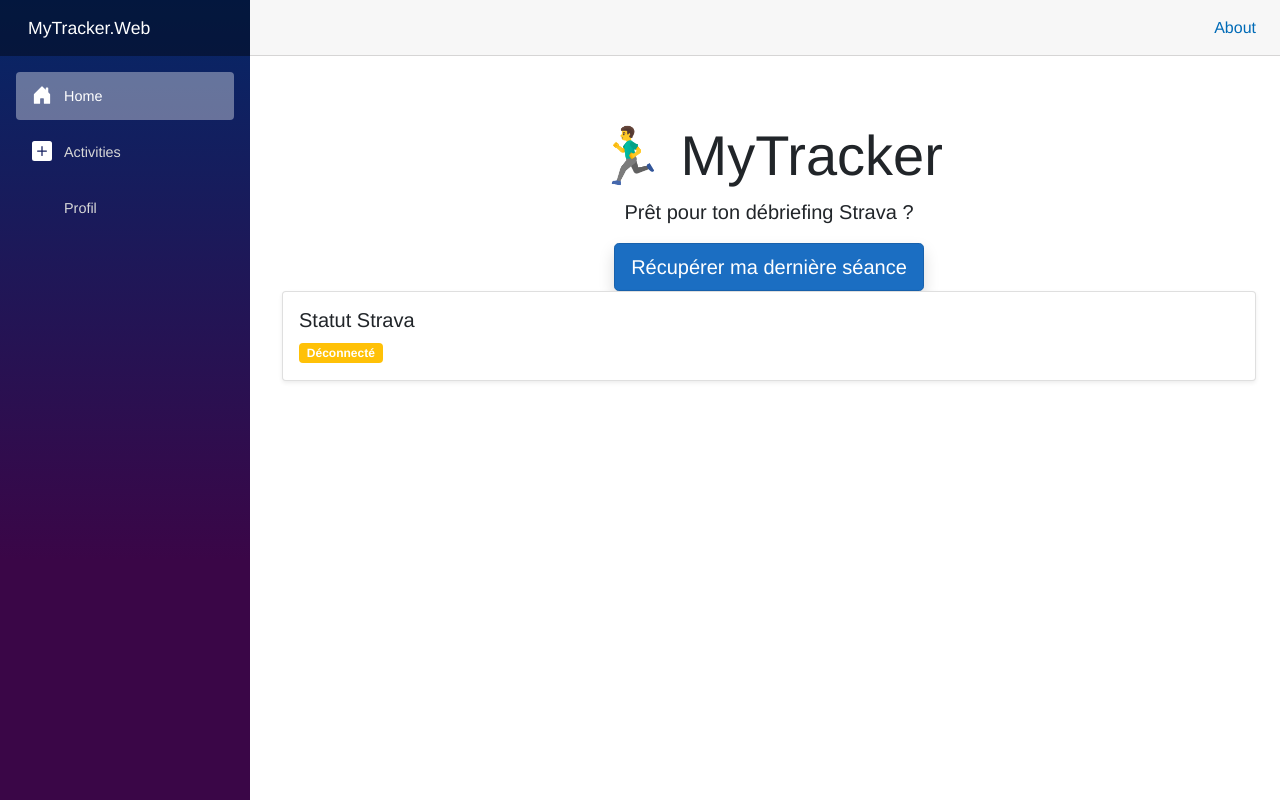
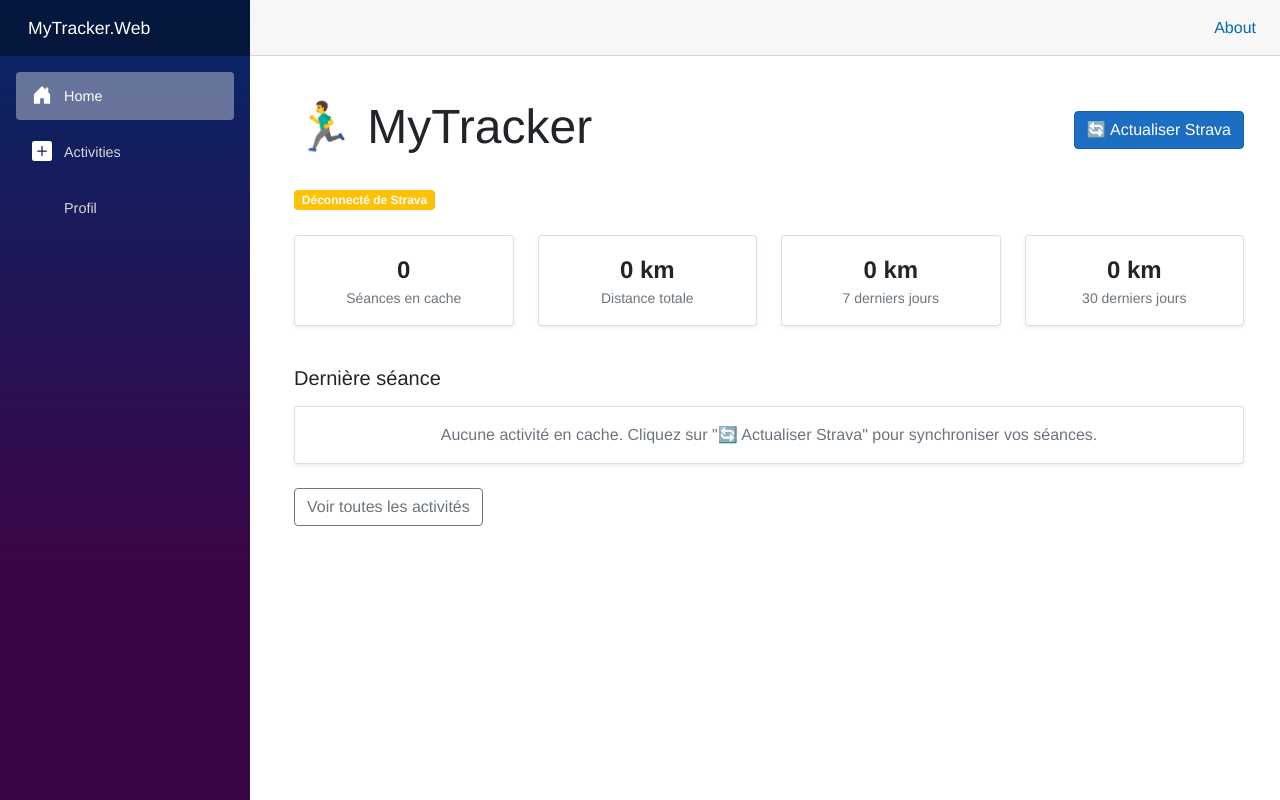
Before and after one commit to JulienV-program/training-tracker, an ASP.NET Core app: page / in a window 1280 px wide. Run offline with ASP.NET Core 8, Linux system fonts and the light colour scheme; style sheets or scripts are compiled from the project's sources; the project's own start-up code is not run, and a stand-in starts its controllers and pages.

Commit message:
Home page is now a true dashboard

```diff
--- a/MyTracker.Web/Components/Pages/Home.razor
+++ b/MyTracker.Web/Components/Pages/Home.razor
@@ -1,93 +1,167 @@
 @page "/"
 @rendermode InteractiveServer
-@using MyTracker.Domain.Interfaces
 @using MyTracker.Domain.Configurations
 @using MyTracker.Domain.Services
-@using MyTracker.Infrastructure.Csv
-@inject IActivityProvider StravaProvider
-@inject IActivityRepository CsvRepo
 @inject StravaSettings Settings
-@inject IJSRuntime JS
 @inject ActivityService ActivityService
+@inject NavigationManager Nav
 
-<PageTitle>MyTracker - Strava To CSV</PageTitle>
+<PageTitle>MyTracker - Tableau de bord</PageTitle>
 
-<div class="container text-center mt-5">
-    <h1 class="display-4">🏃‍♂️ MyTracker</h1>
-    <p class="lead">Prêt pour ton débriefing Strava ?</p>
+<div class="container mt-4">
+    <div class="d-flex justify-content-between align-items-center mb-4">
+        <h1 class="display-5">🏃‍♂️ MyTracker</h1>
+        <button class="btn btn-primary" @onclick="SyncFromStrava" disabled="@isSyncing">
+            @(isSyncing ? "Synchronisation..." : "🔄 Actualiser Strava")
+        </button>
+    </div>
 
-    @if (isProcessing)
+    <div class="mb-4">
+        <span class="badge @(isConnected ? "bg-success" : "bg-warning")">
+            @(isConnected ? "Connecté à Strava" : "Déconnecté de Strava")
+        </span>
+    </div>
+
+    @if (dashboard == null)
     {
-        <div class="spinner-border text-primary" role="status"></div>
-        <p>Récupération des données haute résolution...</p>
+        <p>Chargement...</p>
     }
     else
     {
-        <button class="btn btn-primary btn-lg shadow" @onclick="AnalyzeLastActivity">
-            Récupérer ma dernière séance
-        </button>
-    }
+        <div class="row mb-4">
+            <div class="col-6 col-md-3 mb-3">
+                <div class="card text-center shadow-sm h-100">
+                    <div class="card-body">
+                        <div class="fs-4 fw-bold">@dashboard.TotalActivities</div>
+                        <div class="text-muted small">Séances en cache</div>
+                    </div>
+                </div>
+            </div>
+            <div class="col-6 col-md-3 mb-3">
+                <div class="card text-center shadow-sm h-100">
+                    <div class="card-body">
+                        <div class="fs-4 fw-bold">@dashboard.TotalDistanceKm.ToString("F0") km</div>
+                        <div class="text-muted small">Distance totale</div>
+                    </div>
+                </div>
+            </div>
+            <div class="col-6 col-md-3 mb-3">
+                <div class="card text-center shadow-sm h-100">
+                    <div class="card-body">
+                        <div class="fs-4 fw-bold">@dashboard.DistanceLast7DaysKm.ToString("F0") km</div>
+                        <div class="text-muted small">7 derniers jours</div>
+                    </div>
+                </div>
+            </div>
+            <div class="col-6 col-md-3 mb-3">
+                <div class="card text-center shadow-sm h-100">
+                    <div class="card-body">
+                        <div class="fs-4 fw-bold">@dashboard.DistanceLast30DaysKm.ToString("F0") km</div>
+                        <div class="text-muted small">30 derniers jours</div>
+                    </div>
+                </div>
+            </div>
+        </div>
 
-    @if (!string.IsNullOrEmpty(statusMessage))
-    {
-        <div class="alert alert-info mt-4">@statusMessage</div>
-    }
-    @if (downloadReady)
-    {
+        <h5 class="mb-3">Dernière séance</h5>
+
+        @if (dashboard.LatestActivity == null)
+        {
+            <div class="card shadow-sm">
+                <div class="card-body text-center text-muted">
+                    Aucune activité en cache. Cliquez sur "🔄 Actualiser Strava" pour synchroniser vos séances.
+                </div>
+            </div>
+        }
+        else
+        {
+            var latest = dashboard.LatestActivity;
+            <div class="card shadow-sm">
+                <div class="card-body d-flex justify-content-between align-items-center flex-wrap gap-3">
+                    <div>
+                        <h5 class="card-title mb-1">@SportEmoji(latest.Type) @latest.Name</h5>
+                        <p class="card-text text-muted small mb-0">
+                            📅 @latest.Date.ToShortDateString()
+                            | 📏 @((latest.Distance / 1000).ToString("F2")) km
+                            | ⏱️ @latest.FormattedDuration
+                            @if (latest.AverageHeartRate.HasValue)
+                            {
+                                <text> | ❤️ @latest.AverageHeartRate.Value.ToString("F0") bpm</text>
+                            }
+                        </p>
+                    </div>
+                    <div>
+                        @if (dashboard.LatestActivityIsDownloaded)
+                        {
+                            <button class="btn btn-success" @onclick='() => Nav.NavigateTo($"/visualizer/{latest.Id}")'>
+                                📊 Analyser
+                            </button>
+                        }
+                        else
+                        {
+                            <button class="btn btn-outline-primary" disabled="@isImportingLatest" @onclick="ImportLatest">
+                                @(isImportingLatest ? "Import..." : "📥 Importer")
+                            </button>
+                        }
+                    </div>
+                </div>
+            </div>
+        }
+
         <div class="mt-4">
-            <button class="btn btn-success btn-lg animate__animated animate__bounceIn" @onclick="DownloadCsv">
-                📥 Télécharger le CSV
-            </button>
+            <a href="/activities" class="btn btn-outline-secondary">Voir toutes les activités</a>
         </div>
     }
 </div>
 
-<div class="card shadow-sm mb-4">
-    <div class="card-body">
-        <h5 class="card-title">Statut Strava</h5>
-        <p class="card-text">
-            <span class="badge @(isConnected ? "bg-success" : "bg-warning")">
-                @(isConnected ? "Connecté" : "Déconnecté")
-            </span>
-        </p>
-    </div>
-</div>
+@code {
+    private bool isConnected;
+    private bool isSyncing;
+    private bool isImportingLatest;
+    private ActivityService.HomeDashboardViewModel? dashboard;
 
-@code {
-    private bool isConnected = false;
-    private bool isProcessing = false;
-    private string statusMessage = "";
-    private bool downloadReady = false;
-    private byte[]? csvContent;
-    private string currentFileName = "";
-
-    protected override void OnInitialized()
+    protected override async Task OnInitializedAsync()
     {
-        // On vérifie si le fichier de token existe OU si on a un refresh token dans la config
         isConnected = File.Exists("tokens.json") || !string.IsNullOrEmpty(Settings.RefreshToken);
+        dashboard = await ActivityService.GetHomeDashboardAsync();
     }
 
-    private async Task AnalyzeLastActivity()
+    private async Task SyncFromStrava()
     {
-        isProcessing = true;
+        isSyncing = true;
         try
         {
-            var result = await ActivityService.GetLatestActivityCsvAsync();
-            csvContent = result.Content;
-            currentFileName = result.FileName;
-            downloadReady = true;
+            await ActivityService.SyncActivitiesListAsync();
+            dashboard = await ActivityService.GetHomeDashboardAsync();
         }
-        catch (Exception ex) { Console.WriteLine($"❌ Erreur critique : {ex.Message}"); }
-        finally { isProcessing = false; }
+        finally
+        {
+            isSyncing = false;
+        }
     }
 
-    private async Task DownloadCsv()
+    private async Task ImportLatest()
     {
-        if (csvContent != null)
+        if (dashboard?.LatestActivity == null) return;
+
+        isImportingLatest = true;
+        try
         {
-            using var stream = new MemoryStream(csvContent);
-            using var streamRef = new DotNetStreamReference(stream);
-            await JS.InvokeVoidAsync("downloadFileFromStream", currentFileName, streamRef);
+            await ActivityService.GetActivityDataPointsAsync(dashboard.LatestActivity.Id);
+            dashboard = await ActivityService.GetHomeDashboardAsync();
+        }
+        finally
+        {
+            isImportingLatest = false;
         }
     }
+
+    private static string SportEmoji(string type) => type switch
+    {
+        "Run" or "TrailRun" or "VirtualRun" => "🏃",
+        "Ride" or "VirtualRide" or "EBikeRide" => "🚴",
+        "Swim" => "🏊",
+        "Walk" or "Hike" => "🚶",
+        _ => "🏅"
+    };
 }
```
Also changed, not shown: MyTracker.Domain.Tests/ActivityServiceTests.cs (+18 -0 lines), MyTracker.Domain/Services/ActivityService.cs (+28 -0 lines).
